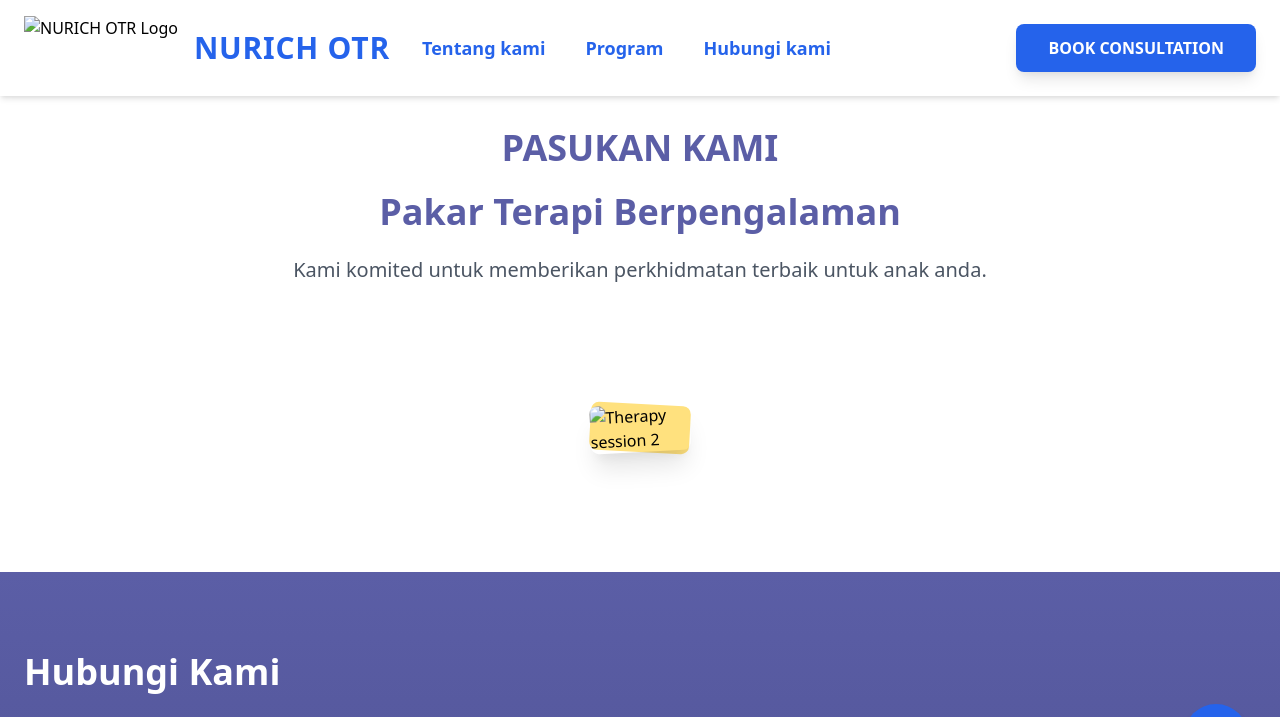
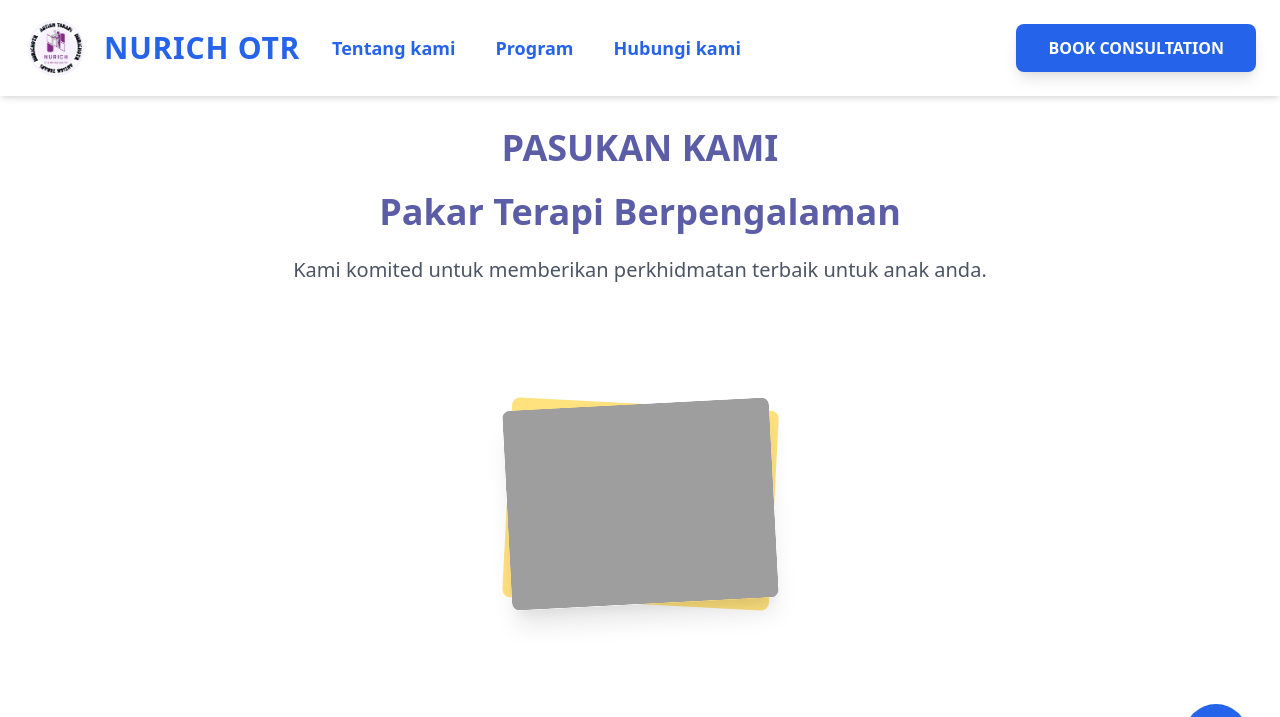
Before and after one commit to Heyqull/nurichotr, a plain HTML site: page contactus.html in a window 1280 px wide. Shown: the top 717 px of the page. Drawn offline with nearby package versions, Linux system fonts and the light colour scheme; the site is published under a folder, as on GitHub Pages, so addresses that start at the root find nothing.

Commit message:
Update contactus.html

```diff
--- a/contactus.html
+++ b/contactus.html
@@ -33,7 +33,7 @@
             <div class="flex items-center space-x-8">
                 <!-- Logo -->
                 <div class="flex items-center space-x-4">
-                    <img src="/images/logo.jpg" alt="NURICH OTR Logo" class="h-16">
+                    <img src="images/logo.jpg" alt="NURICH OTR Logo" class="h-16">
                     <span class="text-3xl font-extrabold text-blue-600 tracking-wide">NURICH OTR</span>
                 </div>
                 <!-- Navigation Links -->
@@ -74,7 +74,7 @@
                         <div class="w-full md:w-2/3 relative">
                             <div class="relative">
                                 <div class="absolute inset-0 bg-sunshine rounded-lg transform rotate-3"></div>
-                                <img src="/images/gal4.jpg" alt="Therapy session 1"
+                                <img src="images/gal4.jpg" alt="Therapy session 1"
                                     class="relative z-10 rounded-lg shadow-xl transform -rotate-3 hover:rotate-0 transition-transform duration-300 w-full h-[500px] object-cover">
                             </div>
                         </div>
@@ -87,7 +87,7 @@
                         <div class="w-full md:w-2/3 relative">
                             <div class="relative">
                                 <div class="absolute inset-0 bg-sunshine rounded-lg transform rotate-3"></div>
-                                <img src="/images/gallery1.jpg" alt="Therapy session 2"
+                                <img src="images/gallery1.jpg" alt="Therapy session 2"
                                     class="relative z-10 rounded-lg shadow-xl transform -rotate-3 hover:rotate-0 transition-transform duration-300 w-full h-[500px] object-cover">
                             </div>
                         </div>
```
